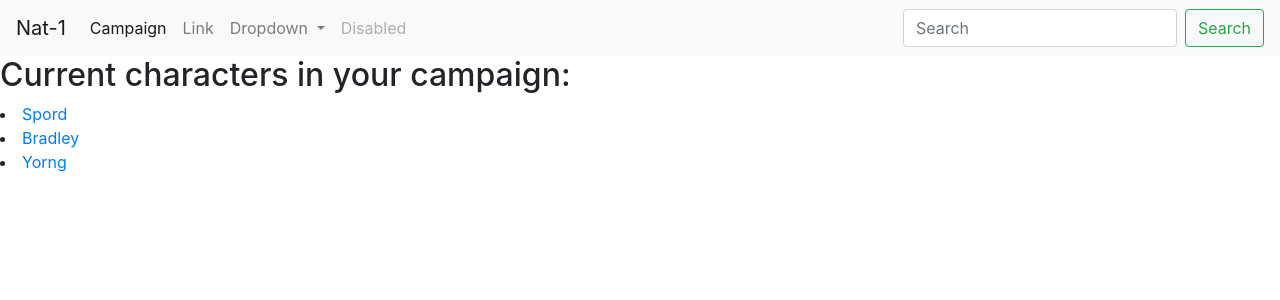
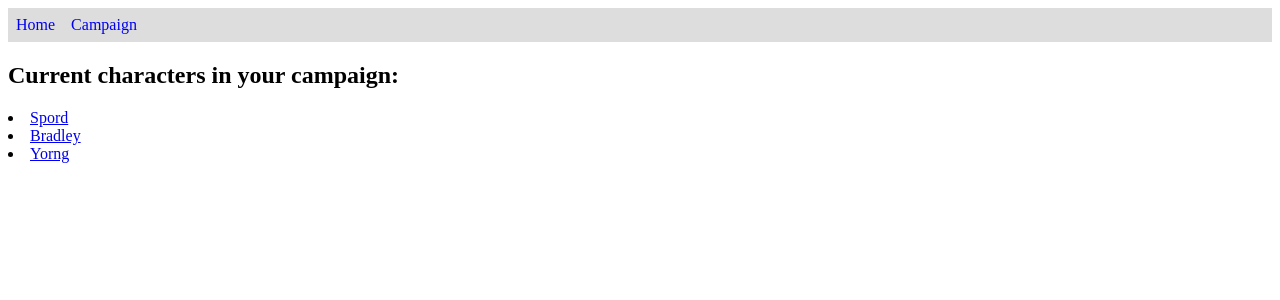
Before and after one commit to ahendricks1/dnd-web-app, a Django app: page /campaign/ in a window 1280 px wide. Shown: the top 300 px of the page. Run offline with Django 3.2, Linux system fonts and the light colour scheme; data comes from the database, SQL or seed files in the repository; some libraries are stand-ins or nearby versions.

Commit message:
Refactor navbar

```diff
--- a/dndmain/templates/dndmain/base.html
+++ b/dndmain/templates/dndmain/base.html
@@ -1,59 +1,39 @@
-<!doctype html>
-<html lang="en">
-  <head>
-    <!-- Required meta tags -->
-    <meta charset="utf-8">
-    <meta name="viewport" content="width=device-width, initial-scale=1, shrink-to-fit=no">
+<!DOCTYPE html>
+<html>
+<head>
+  <style>
 
-    <!-- Bootstrap CSS -->
-    <link rel="stylesheet" href="https://stackpath.bootstrapcdn.com/bootstrap/4.5.0/css/bootstrap.min.css" integrity="sha384-9aIt2nRpC12Uk9gS9baDl411NQApFmC26EwAOH8WgZl5MYYxFfc+NcPb1dKGj7Sk" crossorigin="anonymous">
+    .topnav {
+      list-style-type: none;
+      margin: 0;
+      padding: 0;
+      overflow: hidden;
+      background-color: #dddddd;
+      display: block;
+    }
 
-    <title>Hello, world!</title>
-  </head>
-  <body>
+    .topnav li {
+      float: left;
+    }
 
-    <nav class="navbar navbar-expand-lg navbar-light bg-light">
-      <a class="navbar-brand" href="{% url 'dndmain:home' %}">Nat-1</a>
-      <button class="navbar-toggler" type="button" data-toggle="collapse" data-target="#navbarSupportedContent" aria-controls="navbarSupportedContent" aria-expanded="false" aria-label="Toggle navigation">
-        <span class="navbar-toggler-icon"></span>
-      </button>
+    .topnav li a {
+      display: block;
+      padding: 8px;
+      text-decoration: none;
+    }
 
-      <div class="collapse navbar-collapse" id="navbarSupportedContent">
-        <ul class="navbar-nav mr-auto">
-          <li class="nav-item active">
-            <a class="nav-link" href="{% url 'dndmain:campaign' %}">Campaign<span class="sr-only">(current)</span></a>
-          </li>
-          <li class="nav-item">
-            <a class="nav-link" href="#">Link</a>
-          </li>
-          <li class="nav-item dropdown">
-            <a class="nav-link dropdown-toggle" href="#" id="navbarDropdown" role="button" data-toggle="dropdown" aria-haspopup="true" aria-expanded="false">
-              Dropdown
-            </a>
-            <div class="dropdown-menu" aria-labelledby="navbarDropdown">
-              <a class="dropdown-item" href="#">Action</a>
-              <a class="dropdown-item" href="#">Another action</a>
-              <div class="dropdown-divider"></div>
-              <a class="dropdown-item" href="#">Something else here</a>
-            </div>
-          </li>
-          <li class="nav-item">
-            <a class="nav-link disabled" href="#" tabindex="-1" aria-disabled="true">Disabled</a>
-          </li>
-        </ul>
-        <form class="form-inline my-2 my-lg-0">
-          <input class="form-control mr-sm-2" type="search" placeholder="Search" aria-label="Search">
-          <button class="btn btn-outline-success my-2 my-sm-0" type="submit">Search</button>
-        </form>
-      </div>
-    </nav>
+    .topnav li a:hover {
+      background-color: grey;
+    }
 
-     {% block content %} {% endblock %}
+  </style>
+</head>
+<body>
+  <ul class="topnav">
+    <li><a href="{% url 'dndmain:home' %}">Home</a></li>
+    <li><a href="{% url 'dndmain:campaign' %}">Campaign</a></li>
+  </ul>
+</body>
+</html>
 
-    <!-- Optional JavaScript -->
-    <!-- jQuery first, then Popper.js, then Bootstrap JS -->
-    <script src="https://code.jquery.com/jquery-3.5.1.slim.min.js" integrity="sha384-DfXdz2htPH0lsSSs5nCTpuj/zy4C+OGpamoFVy38MVBnE+IbbVYUew+OrCXaRkfj" crossorigin="anonymous"></script>
-    <script src="https://cdn.jsdelivr.net/npm/popper.js@1.16.0/dist/umd/popper.min.js" integrity="sha384-Q6E9RHvbIyZFJoft+2mJbHaEWldlvI9IOYy5n3zV9zzTtmI3UksdQRVvoxMfooAo" crossorigin="anonymous"></script>
-    <script src="https://stackpath.bootstrapcdn.com/bootstrap/4.5.0/js/bootstrap.min.js" integrity="sha384-OgVRvuATP1z7JjHLkuOU7Xw704+h835Lr+6QL9UvYjZE3Ipu6Tp75j7Bh/kR0JKI" crossorigin="anonymous"></script>
-  </body>
-</html>
+{% block content %} {% endblock %}
```
Also changed, not shown: dndmain/static/dndmain/style.css (line endings or trailing spaces).
